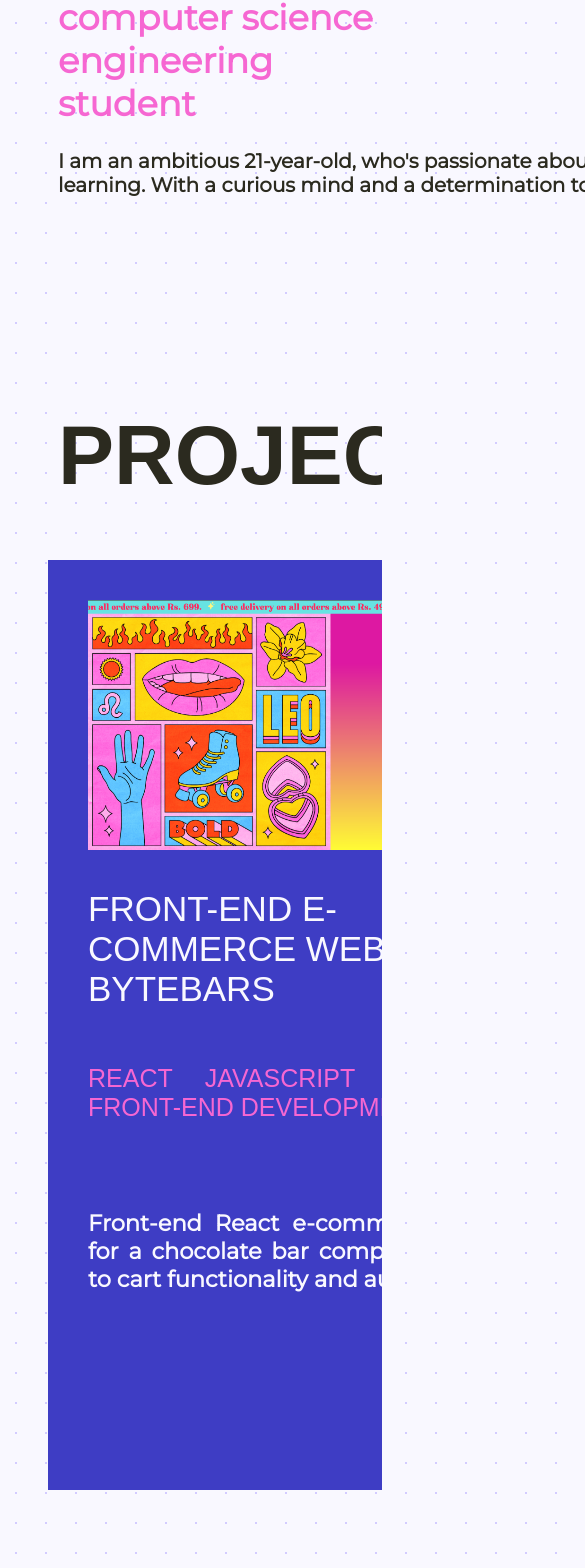
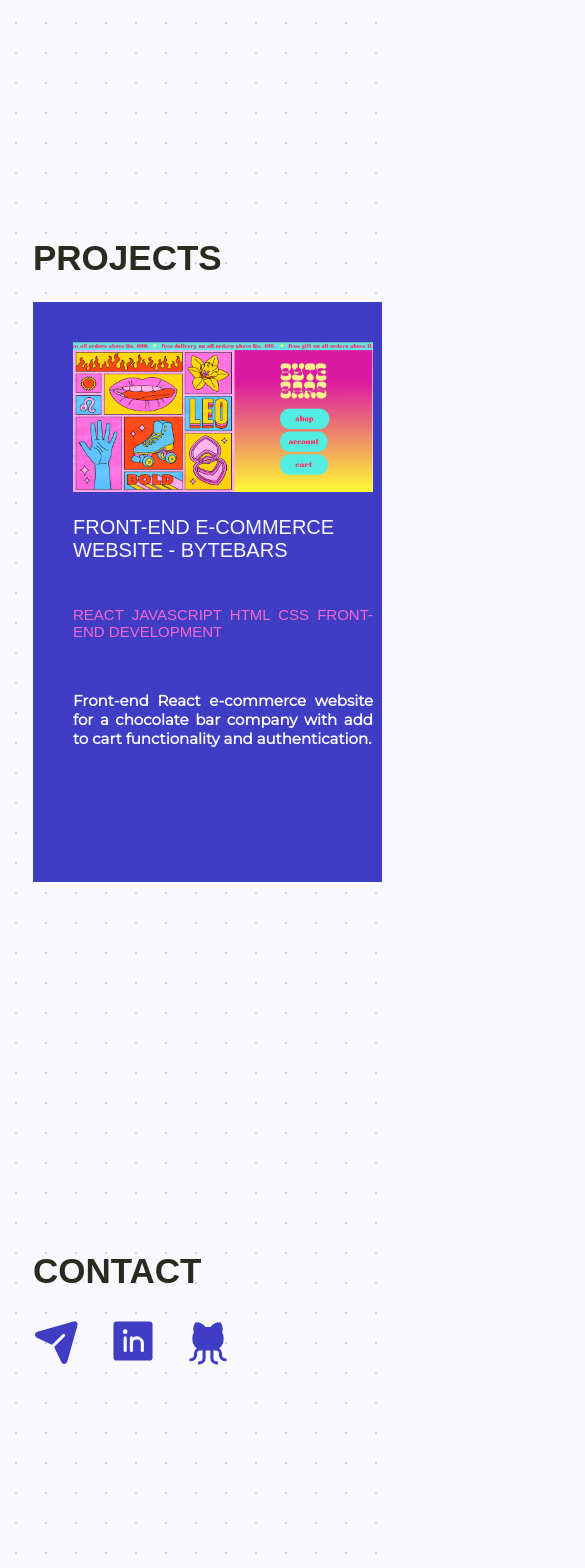
Before and after one commit to sruthijaganmohan/portfolio, a React (Create React App) app: page / in a window 390 px wide. Shown: the part 413-1981 px from the top of the page, 585 px wide, since content can reach past the window. Built offline with nearby package versions, Linux system fonts and the light colour scheme; a web font is replaced by a local one.

Commit message:
responsiveness

```diff
--- a/src/App.css
+++ b/src/App.css
@@ -123,10 +123,13 @@ body {
 }
 
 
-
 /* responsiveness */
 
-/* @media (max-width: 668px) {
+@media (max-width: 668px) {
+
+  #about-section {
+    height: 60vh;
+  }
 
   .portfolio-website {
     visibility: hidden;
@@ -143,24 +146,53 @@ body {
     font-size: 15px;
     margin-top: 20px;
     margin-left: 25px;
-    width: 250px;
+    width: 300px;
   }
 
   .description {
     font-size: 15px;
     margin-top: 20px;
     margin-left: 25px;
-    width: 250px;
+    width: 350px;
+    text-align: justify;
   }
 
   .menu {
     visibility: hidden;
   }
 
-
+  #projects-section {
+    height: 120vh;
+  }
 
   .projects-header {
     font-size: 35px;
+    margin-left: 25px;
   }
 
-} */
+  .all-projects {
+    margin-left: -15px;
+  }
+
+  #contact-section {
+    height: 40vh;
+  }
+
+  .contact-header {
+    font-size: 35px;
+    margin-left: 25px;
+  }
+
+  .contact-icons {
+    margin-top: 25px;
+    margin-left: 25px;
+  }
+
+  .contact {
+    height: 50px;
+    width: 50px;
+    margin-right: 25px;
+
+  }
+
+}
--- a/src/App.js
+++ b/src/App.js
@@ -45,7 +45,7 @@ const App = () => {
       <div id='contact-section'>
         <h1 className='contact-header'>CONTACT</h1>
         <div className='contact-icons'>
-          <a href='mailto:sruthi12jagan@gmail.com'><PaperPlaneTilt className='contact' size={120} color="#3E3DC4" weight="fill" /></a>
+          <a href='mailto:sruthi12jagan@gmail.com'><PaperPlaneTilt size={120} color="#3e3dc4" weight="fill" className='contact' /></a>
           <a href='https://www.linkedin.com/in/sruthi-jaganmohan-301a4620a/' target='_blank'><LinkedinLogo className='contact' size={120} color="#3E3DC4" weight="fill" /></a>
           <a href='https://github.com/sruthijaganmohan' target='_blank'><GithubLogo className='contact' size={120} color="#3E3DC4" weight="fill" /></a>
         </div>
--- a/src/project.css
+++ b/src/project.css
@@ -48,8 +48,36 @@
 
 /* responsiveness */
 
-/* @media (max-width: 668px) {
+@media (max-width: 668px) {
     #images {
+        height: 150px;
+        width: 300px;
+    }
 
+    .project {
+        height: 500px;
     }
-} */
+
+    .project-desc {
+        width: 300px;
+        overflow-x: auto;
+        white-space: normal;
+        overflow-wrap: break-word;
+
+      }
+
+    #project-name {
+        font-size: 20px;
+        height: 70px;
+    }
+
+    #project-skills {
+        font-size: 15px;
+        height: 70px;
+    }
+
+    #project-description {
+        font-size: 15px;
+    }
+
+}
```
